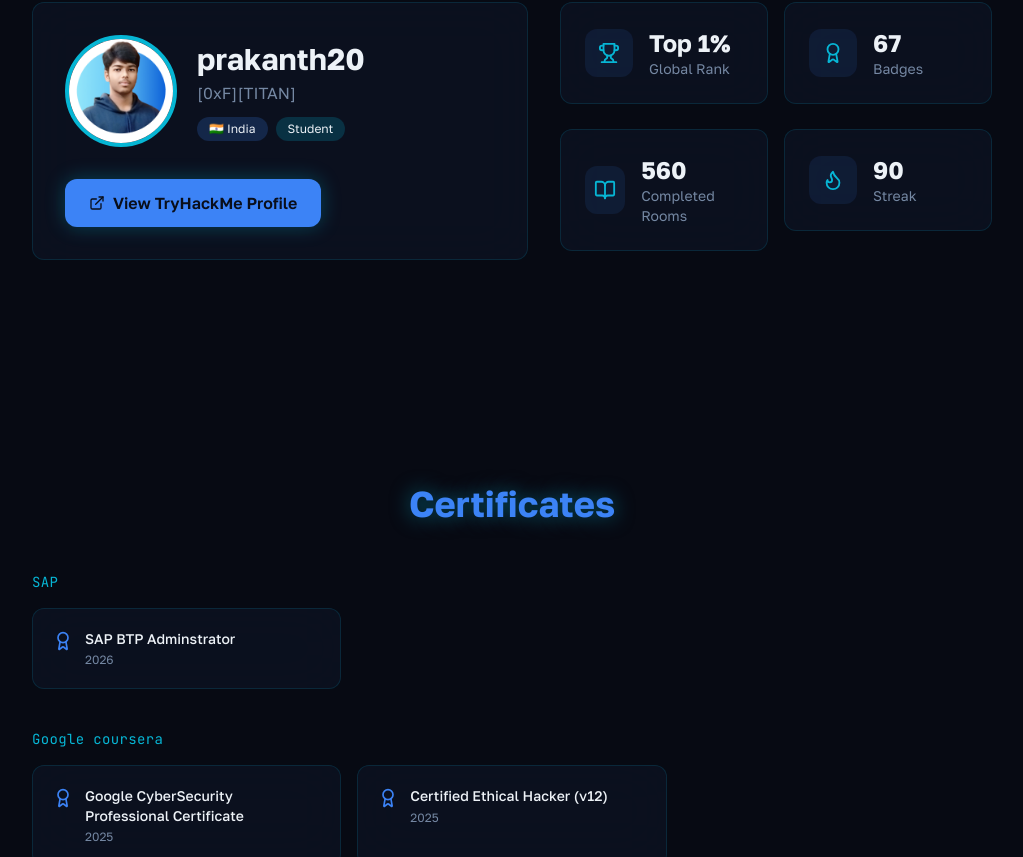
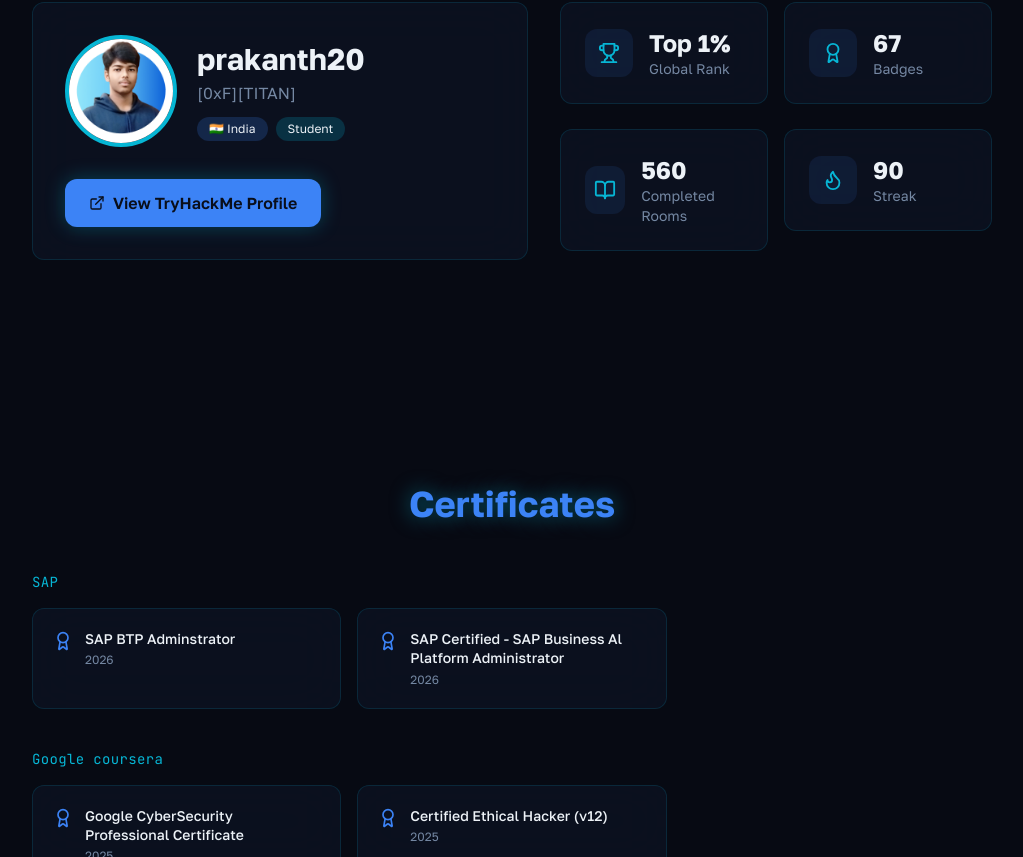
Before and after one commit to Prakanth20/Portfolio, a React (Vite) app: page / in a window 1280 px wide. Shown: the part 11143-12000 px from the top of the page, without its empty margins (128-1151 px from the left). Built offline with nearby package versions, Linux system fonts and the light colour scheme; no server answers; the HTML template or start-up script is replaced by a standard one.

Commit message:
Configure GitHub Pages

```diff
--- a/src/data/portfolio.ts
+++ b/src/data/portfolio.ts
@@ -421,6 +421,7 @@
 
 export const certificates: Certificate[] = [
   { name: "SAP BTP Adminstrator", issuer: "SAP", year: "2026", image: `${BASE}SAPBTP.png`  },
+  { name: "SAP Certified - SAP Business Al Platform Administrator", issuer: "SAP", year: "2026", image: `${BASE}SAP.png`},
   { name: "Google CyberSecurity Professional Certificate", issuer: "Google coursera", year: "2025", image: `${BASE}Google .jpeg` },
   { name: "Certified Ethical Hacker (v12)", issuer: "Google coursera", year: "2025", image: `${BASE}CEH(V12).jpeg` },
   { name: "Pre Security", issuer: "TryHackMe", year: "2025", image: `${BASE}Pre Security.jpeg` },
```
Also changed, not shown: public/SAP.png (added).
